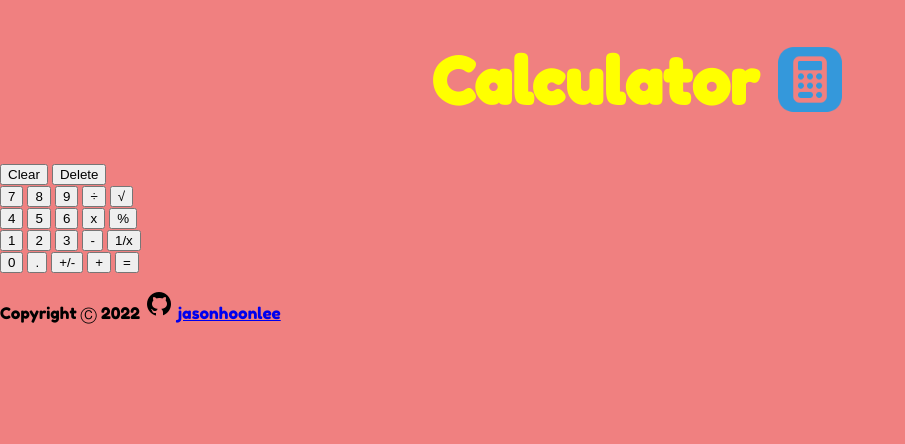
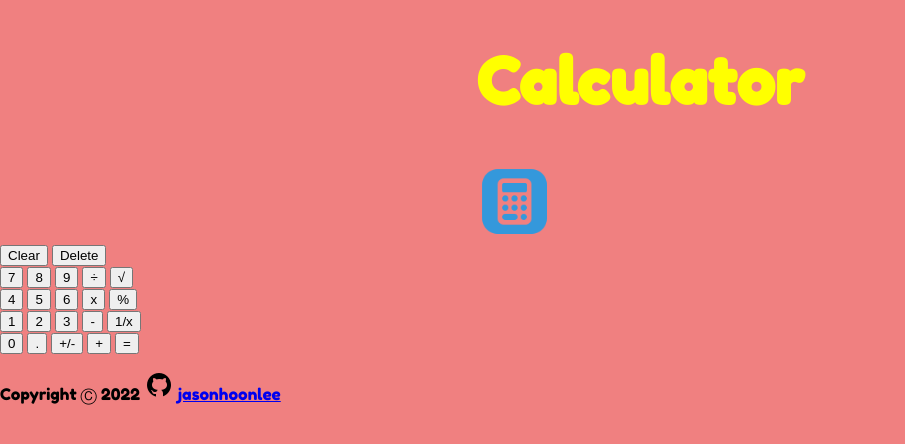
Before and after one commit to jasonhoonlee/calculator_2, a plain HTML site: page index.html in a window 1280 px wide. Shown: the whole page, without its empty margins (0-905 px from the left). Drawn offline with Linux system fonts and the light colour scheme.

Commit message:
Group header title and icon in container

```diff
--- a/index.html
+++ b/index.html
@@ -10,9 +10,11 @@
 </head>
 <body>
   <header>
-    <h1>Calculator</h1>
-    <div class="logo">
-      <img src="img/calculator-icon.png" alt="calculator icon">
+    <div class="container banner">
+      <h1>Calculator</h1>
+      <div class="logo">
+        <img src="img/calculator-icon.png" alt="calculator icon">
+      </div>
     </div>
   </header>
   <main>
```
